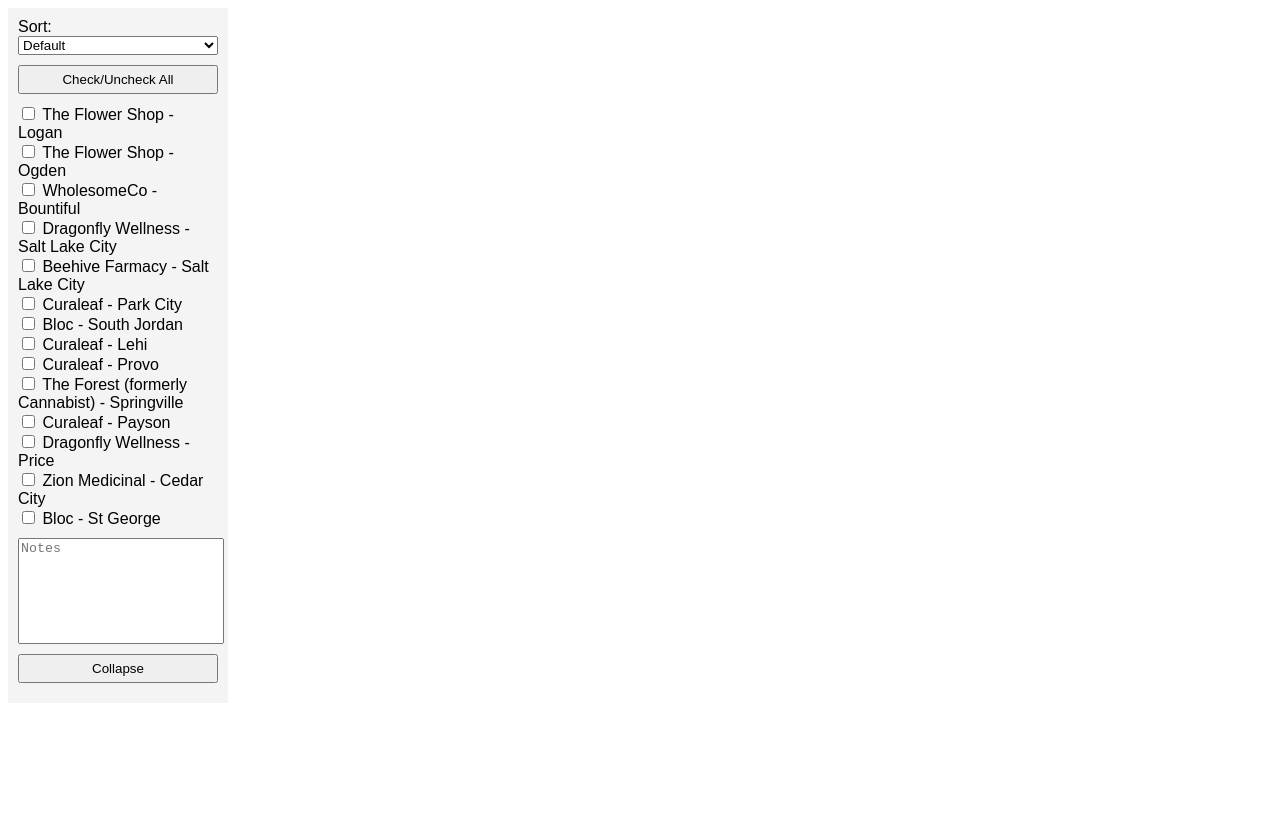
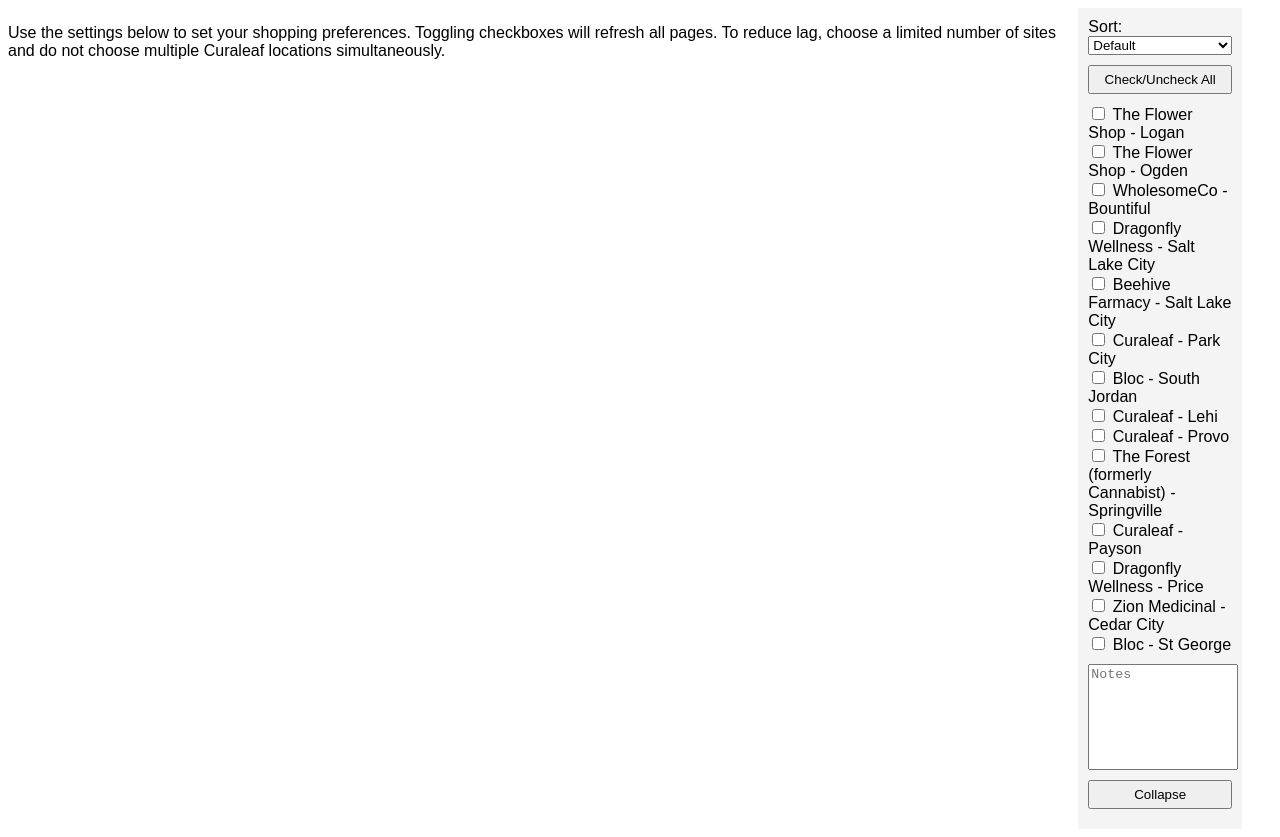
Before and after one commit to rivvrr/rivvrr.github.io, a plain HTML site: page dispout.html in a window 1280 px wide. Before the commit the page ends 800 px from the top, so only its background shows below. Drawn offline with Linux system fonts and the light colour scheme.

Commit message:
Update dispout.html

```diff
--- a/dispout.html
+++ b/dispout.html
@@ -64,6 +64,7 @@
     </style>
 </head>
 <body>
+    <p>Use the settings below to set your shopping preferences. Toggling checkboxes will refresh all pages. To reduce lag, choose a limited number of sites and do not choose multiple Curaleaf locations simultaneously.</p>
     <button id="expand-button">Expand</button>
     <div id="menu">
         <label for="sort">Sort:</label>
```
